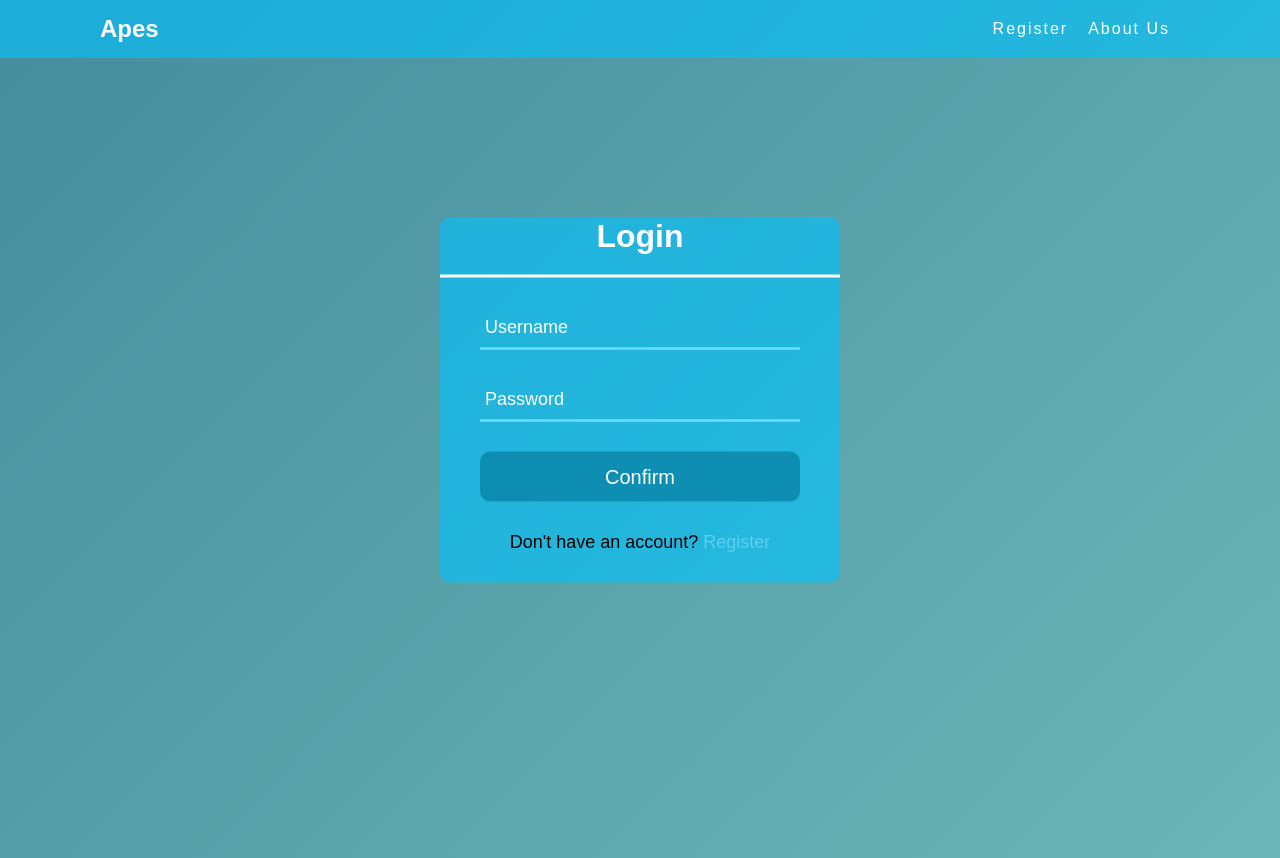
After one commit to CS-HELL/Event-Posting-Act, a PHP site: page /login.html in a window 1280 px wide. The commit adds this page. Run offline with PHP 8.4, Linux system fonts and the light colour scheme; style sheets or scripts are compiled from the project's sources.

Commit message:
Update - Login interface - Initial login php

```diff
--- /dev/null
+++ b/login.html
@@ -0,0 +1,28 @@
+<!DOCTYPE html>
+<html>
+
+<head>
+    <meta name="viewport" content="width=device-width, initial-scale=1">
+    <link rel="stylesheet" href="../styles/styles.css">
+    <link rel="stylesheet" href="../styles/header.css">
+</head>
+<header><a class="name">Apes</a>
+    <ul class="navigation">
+        <li onclick="scrollto('banner-container');">Register</li>
+        <li onclick="scrollto('banner-container');">About Us</li>
+    </ul>
+</header>
+<div class="main-container">
+    <div class="login-form">
+        <h1>Login </h1>
+        <form method="post">
+            <div class="field"><input type="text" required><label>Username</label><span></span></div>
+            <div class="field"><input type="password" required><label>Password</label><span></span></div><input
+                type="submit" value="Confirm">
+            <div class="register-link">Don't have an account? <a href="#">Register</a></div>
+        </form>
+    </div>
+</div>
+<footer></footer>
+
+</html>
--- a/styles/styles.css
+++ b/styles/styles.css
@@ -1,39 +1,155 @@
-* {
+body {
   margin: 0px;
   padding: 0px;
-  -webkit-box-sizing: border-box;
-          box-sizing: border-box;
-  background-size: cover;
-  font-style: sans-serif;
+  width: 100%;
+  height: 100vh;
+  font-family: montserrat;
+  overflow: hidden;
+  background-color: #7fcec5;
+  background-image: linear-gradient(315deg, #7fcec5 0%, #14557b 74%);
+  background-size: 400% 400%;
+  -webkit-animation: gradient 15s ease infinite;
+  animation: gradient 15s ease infinite;
 }
 
-.banner-container {
+@-webkit-keyframes gradient {
+  0% {
+    background-position: 0% 50%;
+  }
+  50% {
+    background-position: 100% 50%;
+  }
+  100% {
+    background-position: 0% 50%;
+  }
+}
+
+@keyframes gradient {
+  0% {
+    background-position: 0% 50%;
+  }
+  50% {
+    background-position: 100% 50%;
+  }
+  100% {
+    background-position: 0% 50%;
+  }
+}
+
+.main-container {
   padding: 100px 100px 100px;
   min-height: 100vh;
   display: -webkit-box;
   display: -ms-flexbox;
   display: flex;
-  -webkit-box-pack: space-evenly;
-      -ms-flex-pack: space-evenly;
-          justify-content: space-evenly;
   -webkit-box-align: center;
       -ms-flex-align: center;
           align-items: center;
 }
 
-.login-container {
-  width: 750px;
-  height: 370px;
+.login-form {
+  position: absolute;
+  top: 50%;
+  left: 50%;
+  -webkit-transform: translate(-50%, -50%);
+          transform: translate(-50%, -50%);
+  width: 400px;
   background: rgba(0, 195, 255, 0.6);
   border-radius: 10px;
-  padding: 28px;
 }
 
-.banner-container .image:hover {
-  -webkit-transform: scale(1.1);
-          transform: scale(1.1);
-  -webkit-transition: 0.3s ease-in-out;
-  transition: 0.3s ease-in-out;
+.login-form h1 {
+  color: white;
+  text-align: center;
+  padding: 0 0 20px 0;
+  border-bottom: 3px solid white;
+}
+
+.login-form form {
+  padding: 0 40px;
+  -webkit-box-sizing: border-box;
+          box-sizing: border-box;
+  margin: 30px 0;
+}
+
+form .field {
+  position: relative;
+  border-bottom: 2px solid white;
+  margin: 30px 0;
+}
+
+.field input {
+  width: 100%;
+  padding: 0 5px;
+  height: 40px;
+  font-size: 18px;
+  border: none;
+  background: none;
+  outline: none;
+  color: none;
+}
+
+.field label {
+  color: white;
+  position: absolute;
+  top: 50%;
+  left: 5px;
+  -webkit-transform: translateY(-50%);
+          transform: translateY(-50%);
+  font-size: 18px;
+  pointer-events: none;
+  -webkit-transition: 1s;
+  transition: 1s;
+}
+
+.field span::before {
+  content: '';
+  position: absolute;
+  top: 40px;
+  left: 0;
+  width: 100%;
+  height: 2px;
+  background: rgba(0, 195, 255, 0.6);
+}
+
+.field input:focus ~ label,
+.field input:valid ~ label {
+  top: -5px;
+  color: rgba(0, 195, 255, 0.6);
+}
+
+input[type='submit'] {
+  width: 100%;
+  height: 50px;
+  border: none;
+  color: white;
+  border-radius: 10px;
+  font-size: 20px;
+  outline: none;
+  background: rgba(0, 115, 150, 0.6);
+  -webkit-transition: 1s;
+  transition: 1s;
+}
+
+input[type='submit']:hover {
+  background: rgba(143, 229, 255, 0.6);
+  color: #004a86;
+}
+
+.register-link {
+  margin: 30px 0;
+  text-align: center;
+  font-size: 18px;
+}
+
+.register-link a {
+  color: rgba(131, 226, 255, 0.6);
+  text-decoration: none;
+}
+
+.register-link a:hover {
+  color: white;
+  text-decoration: underline;
 }
 
 @media (max-width: 700px) {
@@ -44,22 +160,8 @@
         -ms-flex-direction: column;
             flex-direction: column;
   }
-  .banner-container {
+  .main-container {
     padding: 150px 20px 50px;
-    -webkit-box-orient: vertical;
-    -webkit-box-direction: reverse;
-        -ms-flex-direction: column-reverse;
-            flex-direction: column-reverse;
-  }
-  .banner-container .image {
-    margin-left: 0;
-    max-width: 80%;
-  }
-  .banner-container .content h2 {
-    font-size: 3em;
-    color: #fff;
-  }
-  .banner-container .login-container {
     -webkit-box-orient: vertical;
     -webkit-box-direction: reverse;
         -ms-flex-direction: column-reverse;
--- a/styles/styles.scss
+++ b/styles/styles.scss
@@ -1,52 +1,170 @@
-* {
+body {
     margin: 0px;
     padding: 0px;
-    box-sizing: border-box;
-    background-size: cover;
-    font-style: sans-serif;
-
+    width: 100%;
+    height: 100vh;
+    font-family: montserrat;
+    overflow: hidden;
+    background-color: #7fcec5;
+    background-image: linear-gradient(315deg, #7fcec5 0%, #14557b 74%);
+    background-size: 400% 400%;
+    -webkit-animation: gradient 15s ease infinite;
+    animation: gradient 15s ease infinite;
 }
 
-.banner-container {
+@-webkit-keyframes gradient {
+    0% {
+        background-position: 0% 50%;
+    }
+
+    50% {
+        background-position: 100% 50%;
+    }
+
+    100% {
+        background-position: 0% 50%;
+    }
+}
+
+@keyframes gradient {
+    0% {
+        background-position: 0% 50%;
+    }
+
+    50% {
+        background-position: 100% 50%;
+    }
+
+    100% {
+        background-position: 0% 50%;
+    }
+}
+
+
+
+
+
+
+
+.main-container {
     padding: 100px 100px 100px;
     min-height: 100vh;
     display: flex;
-    justify-content: space-evenly;
     align-items: center;
 }
 
-.login-container {
-  width: 750px;
-  height: 370px;
-  background: rgba(0, 195, 255, 0.6);
-  border-radius: 10px;
-  padding: 28px;
+.login-form {
+    position: absolute;
+    top: 50%;
+    left: 50%;
+    transform: translate(-50%, -50%);
+    width: 400px;
+    background: rgba(0, 195, 255, 0.6);
+    border-radius: 10px;
 }
 
-.banner-container .image:hover {
-    transform: scale(1.10);
-    transition: 0.3s ease-in-out;
+.login-form h1 {
+    color: white;
+    text-align: center;
+    padding: 0 0 20px 0;
+    border-bottom: 3px solid white;
 }
+
+.login-form form {
+    padding: 0 40px;
+    box-sizing: border-box;
+    margin: 30px 0;
+}
+
+form .field {
+    position: relative;
+    border-bottom: 2px solid white;
+    margin: 30px 0;
+}
+
+.field input {
+    width: 100%;
+    padding: 0 5px;
+    height: 40px;
+    font-size: 18px;
+    border: none;
+    background: none;
+    outline: none;
+    color: none;
+}
+
+
+
+.field label {
+    color: white;
+    position: absolute;
+    top: 50%;
+    left: 5px;
+    transform: translateY(-50%);
+    font-size: 18px;
+    pointer-events: none;
+    transition: 1s;
+}
+
+.field span::before {
+    content: '';
+    position: absolute;
+    top: 40px;
+    left: 0;
+    width: 100%;
+    height: 2px;
+    background:rgba(0, 195, 255, 0.6);
+}
+
+.field input:focus ~ label,
+.field input:valid ~ label {
+    top: -5px;
+    color:rgba(0, 195, 255, 0.6)
+}
+
+input[type='submit'] {
+    width: 100%;
+    height: 50px;
+    border: none;
+    color: white;
+    border-radius: 10px;
+    font-size: 20px;
+    outline: none;
+    background: rgba(0, 115, 150, 0.6);
+    transition: 1s;
+}
+
+input[type='submit']:hover {
+    background: rgba(143, 229, 255, 0.6);
+    color: rgb(0, 74, 134);
+}
+
+.register-link {
+    margin: 30px 0;
+    text-align: center;
+    font-size: 18px;
+}
+
+.register-link a {
+    color: rgba(131, 226, 255, 0.6);
+    text-decoration: none;
+}
+
+.register-link a:hover {
+    color: rgb(255, 255, 255);
+    text-decoration: underline;
+}
+
 
 @media (max-width: 700px) {
     header {
         padding: 10px 20px;
         flex-direction: column;
     }
-    .banner-container {
+
+    .main-container {
         padding: 150px 20px 50px;
         flex-direction: column-reverse;
-    }
-    .banner-container .image {
-        margin-left: 0;
-        max-width: 80%;
-    }
-    .banner-container .content h2 {
-        font-size: 3em;
-        color: #fff;
-    }
-    .banner-container .login-container {
-      flex-direction: column-reverse;
     }
 }
 
```
Also changed, not shown: configuration.php (added, +14 -0 lines), index.html (+20 -1 lines), index.pug (deleted, +0 -48 lines), styles/body.css (deleted, +0 -38 lines), styles/body.scss (deleted, +0 -37 lines), SQL/apesstronkdb.sql (renamed from SQL/apestrongdb.sql), 2 other files.
